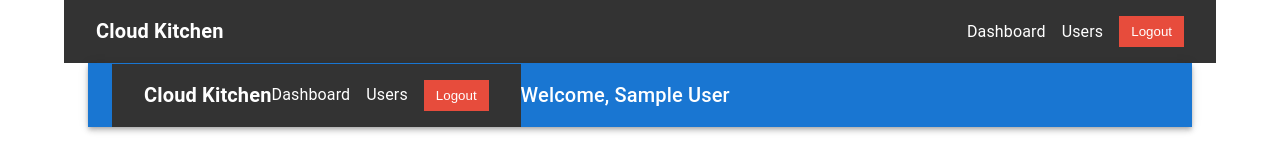
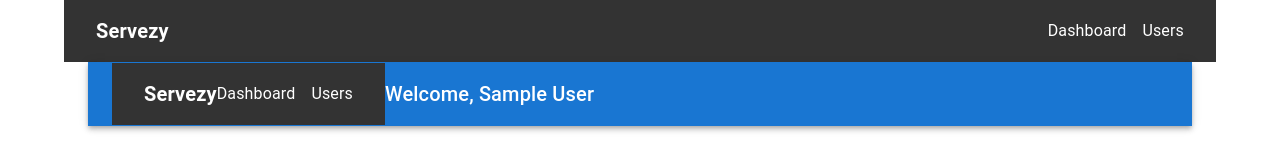
Before and after one commit to rufus0077353/cloud-kitchen-frontend, a React (Create React App) app: page /dashboard in a window 1280 px wide. Shown: the top 161 px of the page. Built offline with nearby package versions, Linux system fonts and the light colour scheme; no server answers; sample sign-in values are in the browser's storage.

Commit message:
updated logout

```diff
--- a/src/components/Navbar.js
+++ b/src/components/Navbar.js
@@ -16,7 +16,7 @@ const Navbar = () => {
 
   return (
     <nav style={styles.nav}>
-      <div style={styles.logo}>Cloud Kitchen</div>
+      <div style={styles.logo}>Servezy</div>
       <div style={styles.links}>
         {token && user && (
           <>
@@ -32,7 +32,6 @@ const Navbar = () => {
             {user.role === "user" && (
               <Link to="/dashboard" style={styles.link}>Home</Link>
             )}
-            <button onClick={handleLogout} style={styles.button}>Logout</button>
           </>
         )}
       </div>
```
